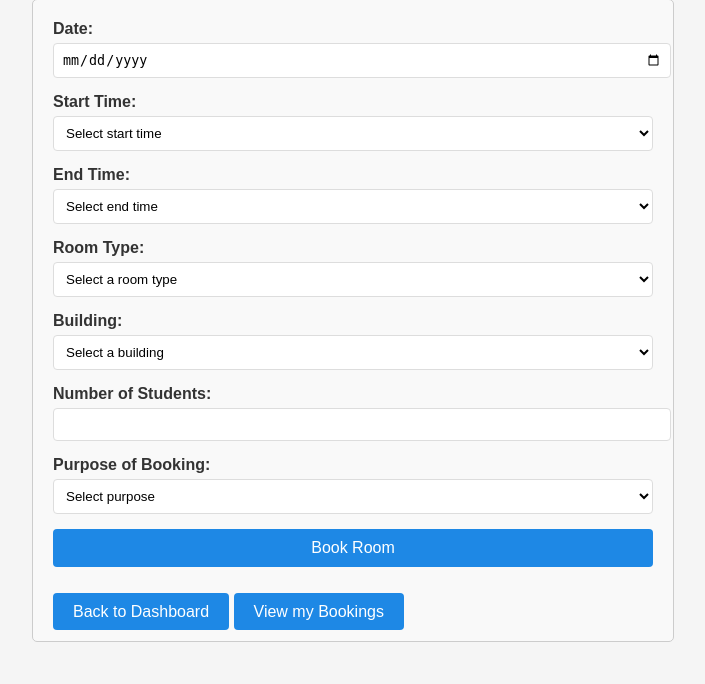
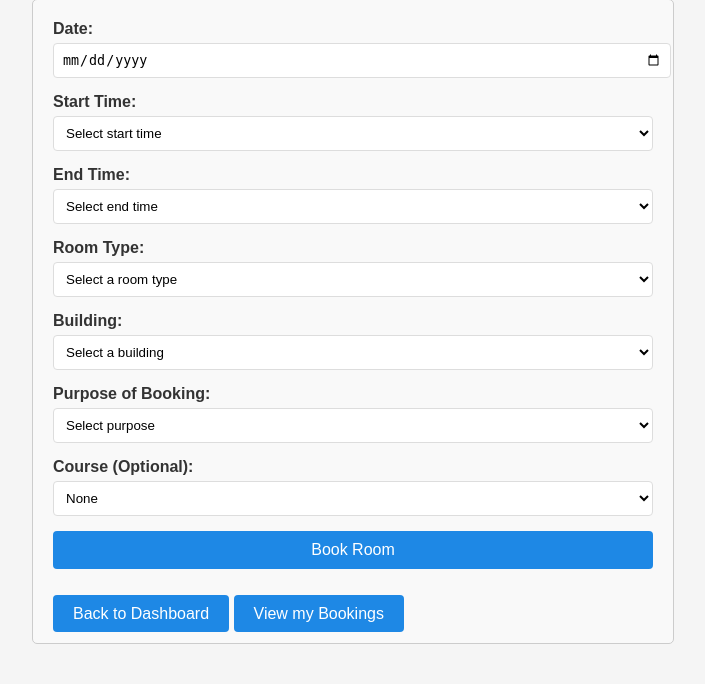
Before and after one commit to Filediver-crypto/irs_django, a Django app: page /booking/ in a window 1280 px wide. Shown: the part 181-865 px from the top of the page, without its empty margins (287-992 px from the left). Before the commit the page ends 823 px from the top, so only its background shows below. Run offline with Django 5.2, Linux system fonts and the light colour scheme; a user stored in the database is signed in; data comes from the database, SQL or seed files in the repository; both versions use the stored data as it was after the commit.

Commit message:
Update Courses can be booked only be Profs
+Students can be added to courses via Adminpage
+Course-Booking:
#In Bookingsite: if user=professor: option to book a room for a course: adds booking to every students calendar

```diff
--- a/bookingsystem/admin.py
+++ b/bookingsystem/admin.py
@@ -23,3 +23,4 @@ class RoomAdmin(admin.ModelAdmin):
 class CourseAdmin(admin.ModelAdmin):
     list_display = ('name', 'dozent')
     search_fields = ('name', 'dozent')
+    filter_horizontal = ('students',)
--- a/bookingsystem/models.py
+++ b/bookingsystem/models.py
@@ -44,6 +44,16 @@ class Room(models.Model):
     def __str__(self):
         return f"{self.name} - {self.size} - {self.isworkroom} - {self.utility}"
 
+class Course(models.Model):
+    name = models.CharField(max_length=100)
+    dozent = models.ForeignKey(CustomUser, on_delete=models.CASCADE)
+    students = models.ManyToManyField(CustomUser, related_name='courses')
+
+
+    def __str__(self):
+        return f"{self.name} - {self.dozent} - {self.students.count()} students"
+
+
 class Booking(models.Model):
     user = models.ForeignKey(CustomUser, on_delete=models.CASCADE)
     date = models.DateField()
@@ -54,19 +64,14 @@ class Booking(models.Model):
     building = models.CharField(max_length=50)
     group_size = models.IntegerField()
     purpose = models.CharField(max_length=50)
+    course = models.ForeignKey('Course', null=True, blank=True, on_delete=models.SET_NULL)
+    #For the Fullcalendar format
     title = f"{room.name} ({purpose})"
     start = f"{date}T{start_time}"
     end = f"{date}T{end_time}"
 
-    def __str__(self):
-        return f"{self.room_type} - {self.room.name} - {self.date} - {self.start_time} - {self.end_time}"
-
-
-class Course(models.Model):
-    name = models.CharField(max_length=100)
-    dozent = models.ForeignKey(CustomUser, on_delete=models.CASCADE)
-    students = models.ManyToManyField(CustomUser, related_name='courses')
-
 
     def __str__(self):
-        return f"{self.name} - {self.dozent} - {self.students}"
+        if self.course:
+            return f"Course Booking: {self.course.name} on {self.date} ({self.start_time} - {self.end_time})"
+        return f"{self.room_type} - {self.room.name} - {self.date} - {self.start_time} - {self.end_time}"
--- a/bookingsystem/templates/bookingsystem.html
+++ b/bookingsystem/templates/bookingsystem.html
@@ -81,10 +81,7 @@
             </select>
         </div>
 
-        <div class="form-group">
-            <label for="group-size">Number of Students:</label>
-            <input type="number" id="group-size" name="group_size" min="1" max="8" required>
-        </div>
+
 
 
 
@@ -99,6 +96,23 @@
                 <option value="other">Other</option>
             </select>
         </div>
+        <!-- Only display this block if the user is a professor -->
+        {% if request.user.is_professor %}
+        <div class="form-group">
+            <label for="course">Course (Optional):</label>
+            <select name="course" id="course">
+                <option value="">None</option>
+                {% for course in courses %}
+                <option value="{{ course.id }}">{{ course.name }}</option>
+                {% endfor %}
+            </select>
+        </div>
+        {% else %}
+        <div class="form-group">
+            <label for="group-size">Number of Students:</label>
+            <input type="number" id="group-size" name="group_size" min="1" max="8" required>
+        </div>
+        {% endif %}
 
         <button type="submit" class="submit-btn">Book Room</button>
     </form>
--- a/bookingsystem/views.py
+++ b/bookingsystem/views.py
@@ -4,7 +4,7 @@ from django.contrib.auth import login, authenticate
 from django.contrib.auth.decorators import login_required
 from django.http import JsonResponse
 from .forms import CustomUserCreationForm, CustomAuthenticationForm
-from .models import Booking, Room
+from .models import Booking, Room, Course
 import json
 
 #LOGIN AND REGISTER
@@ -46,34 +46,83 @@ def bookingsystem(request):
     hours = range(8, 19)  # Hours from 8 AM to 6 PM
     minutes = range(0, 60, 5)  # Minutes from 00 to 55 in 5-minute intervals
 
+    # Fetch all courses for professors to select from
+    courses = Course.objects.all()
+
     # Handle form submission
     if request.method == 'POST':
         try:
-            # Create a new booking object with current user and form data
-            booking = Booking(
-                user=request.user,
-                date=request.POST['date'],
-                start_time=request.POST['start_time'],
-                end_time=request.POST['end_time'],
-                room_type=request.POST['room_type'],
-                building=request.POST['building'],
-                group_size=int(request.POST['group_size']),
-                purpose=request.POST['purpose']
-            )
-            booking.save()
+            # Extract form data
+            date = request.POST['date']
+            start_time = request.POST['start_time']
+            end_time = request.POST['end_time']
+            room_type = request.POST['room_type']
+            building = request.POST['building']
+            group_size = int(request.POST['group_size'])
+            purpose = request.POST['purpose']
+            course_id = request.POST.get('course')  # Optional course ID
+
+            # Check if the user is a professor and a course is selected
+            if request.user.is_professor and course_id:
+                course = Course.objects.get(id=course_id)
+
+                # Create a booking for the professor
+                booking = Booking.objects.create(
+                    user=request.user,
+                    date=date,
+                    start_time=start_time,
+                    end_time=end_time,
+                    room_type=room_type,
+                    building=building,
+                    group_size=course.students.count(),  # Group size = total students in course
+                    purpose=f"Course: {course.name}",
+                    course=course
+                )
+
+                # Create bookings for all students in the course
+                for student in course.students.all():
+                    Booking.objects.create(
+                        user=student,
+                        date=date,
+                        start_time=start_time,
+                        end_time=end_time,
+                        room_type=room_type,
+                        building=building,
+                        group_size=1,
+                        purpose=f"Course: {course.name}",
+                        course=course
+                    )
+            else:
+                # Create a standard booking for the user
+                booking = Booking.objects.create(
+                    user=request.user,
+                    date=date,
+                    start_time=start_time,
+                    end_time=end_time,
+                    room_type=room_type,
+                    building=building,
+                    group_size=group_size,
+                    purpose=purpose
+                )
+
             return redirect('dashboard')  # Redirect to a dashboard or success page
+
         except Exception as e:
             print(f"Booking error: {e}")
             return render(request, 'bookingsystem.html', {
                 'error': 'Booking failed. Please try again.',
                 'hours': hours,
-                'minutes': minutes
+                'minutes': minutes,
+                'courses': courses
             })
- # If it's a GET request, just render the booking form with the time selection options
+
+    # If it's a GET request, render the booking form with the time selection options and courses
     return render(request, 'bookingsystem.html', {
         'hours': hours,
-        'minutes': minutes
+        'minutes': minutes,
+        'courses': courses
     })
+
 
 
 
```
Also changed, not shown: bookingsystem/migrations/0008_booking_course.py (added), db.sqlite3.
